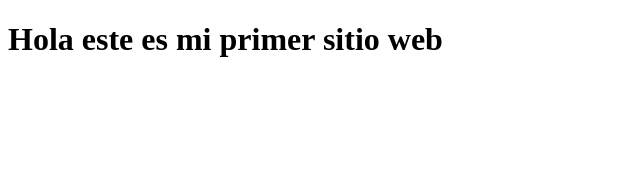
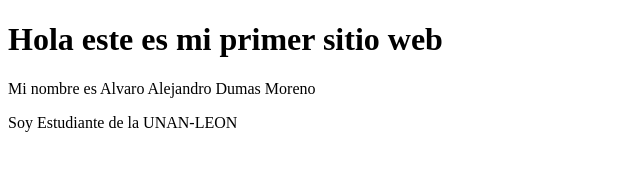
Before and after one commit to Alvaro707/prueba-, a plain HTML site: page index.html in a window 1280 px wide. Shown: the whole page, without its empty margins (0-640 px from the left). Drawn offline with Linux system fonts and the light colour scheme.

Commit message:
ingresando datos especificos a mi sitio web

```diff
--- a/index.html
+++ b/index.html
@@ -7,5 +7,7 @@
 </head>
 <body>
 <h1>Hola este es mi primer sitio web</h1>
+<p>Mi nombre es Alvaro Alejandro Dumas Moreno</p>
+<p>Soy Estudiante de la UNAN-LEON</p>
 </body>
 </html>
```
